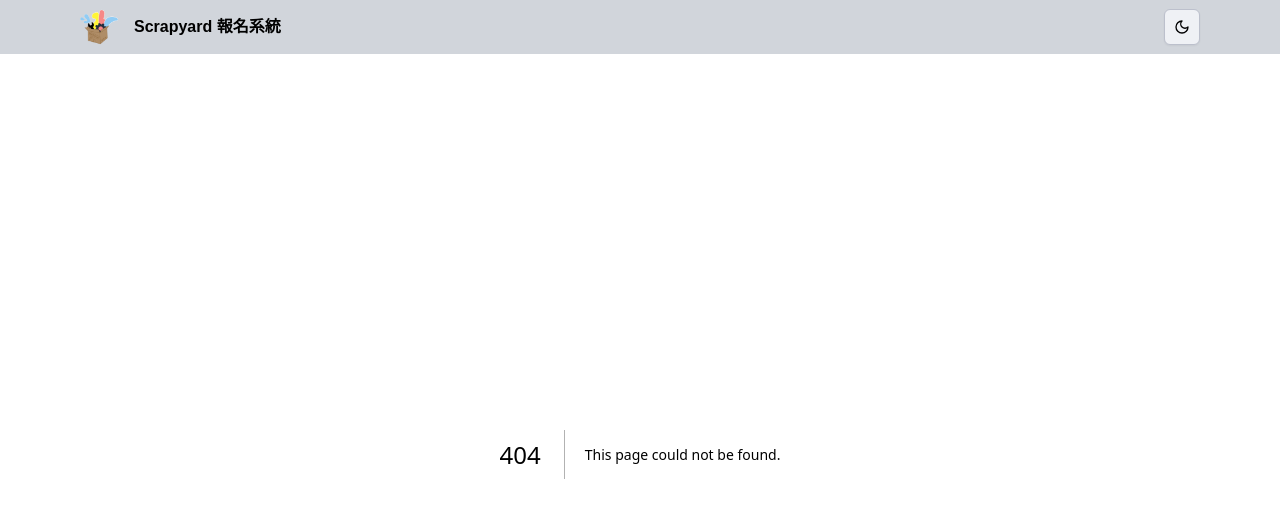
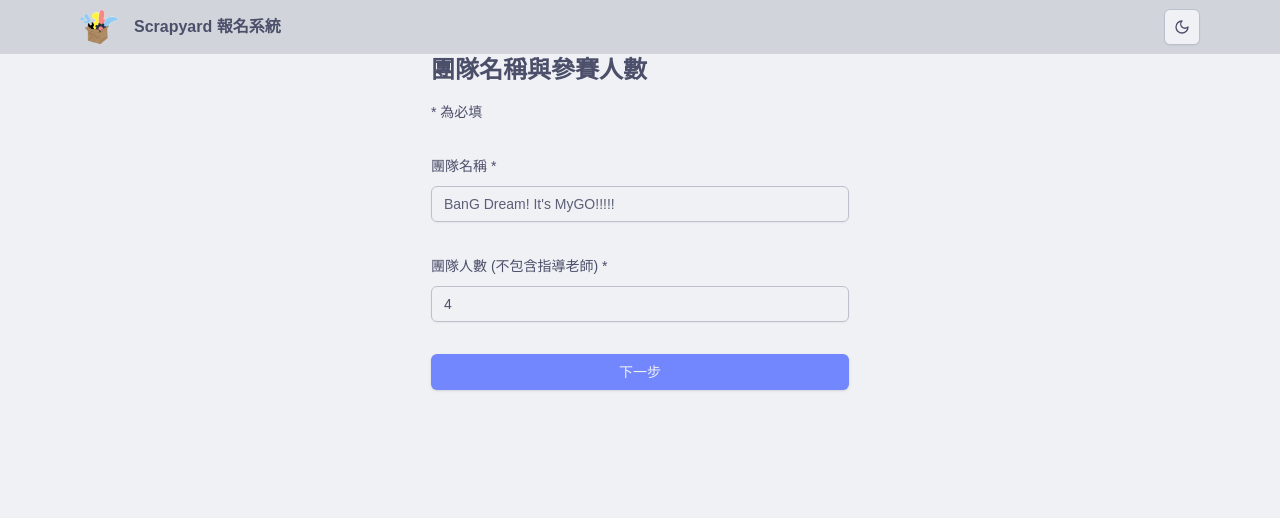
Before and after one commit to HackIt-Taiwan/scrapyard-event-system, a Next.js app: page /apply/steps/1 in a window 1280 px wide. Before the commit this address had no page. Shown: the top 518 px of the page. Built offline with nearby package versions, Linux system fonts and the light colour scheme.

Commit message:
feat: update path from signup to apply & update the frontend struct (plan it without context) & update data type

```diff
--- a/package.json
+++ b/package.json
@@ -32,6 +32,7 @@
     "react-signature-canvas": "^1.0.7",
     "tailwind-merge": "^2.6.0",
     "tailwindcss-animate": "^1.0.7",
+    "taiwan-id-validator": "^1.5.0",
     "zod": "^3.24.1"
   },
   "devDependencies": {
--- a/src/app/signup/steps/1/page.tsx
+++ b/src/app/apply/steps/1/page.tsx
@@ -11,25 +11,23 @@
 import { useRouter } from "next/navigation";
 import { useForm } from "react-hook-form";
 import { zodResolver } from "@hookform/resolvers/zod";
-import { useMultistepFormContext } from "@/app/signup/context";
-import { type signUpData, signUpDataSchema } from "@/app/signup/types";
+import { type teamData, teamDataSchema } from "@/app/apply/types";
 import { AnimatePresence } from "motion/react";
 import { Input } from "@/components/ui/input";
 import { Button } from "@/components/ui/button";
 import { useEffect, useState } from "react";
 import { motion } from "motion/react";
-import { ScrollArea } from "@/components/ui/scroll-area";
 
-export default function stepPage() {
+export default function StepPage() {
   const router = useRouter();
   const [show, setShow] = useState(true);
 
-  const { formData, updateFormData } = useMultistepFormContext();
-  const form = useForm({
-    resolver: zodResolver(
-      signUpDataSchema.pick({ name: true, teamMemberCount: true }),
-    ),
-    defaultValues: { name: formData.name, teamMemberCount: 4 },
+  const form = useForm<teamData>({
+    resolver: zodResolver(teamDataSchema),
+    defaultValues: {
+      name: "",
+      teamSize: 4,
+    },
   });
 
   // Prefetch next page
@@ -37,26 +35,44 @@
     router.prefetch("/signup/steps/2");
   }, [router]);
 
-  const onSubmit = (data: Partial<signUpData>) => {
-    localStorage.setItem("signup-form-last-page", "1");
-    updateFormData(data);
-    setShow(false);
+  const onSubmit = async (data: teamData) => {
+    try {
+      const response = await fetch("/api/apply/team", {
+        method: "POST",
+        headers: {
+          "Content-Type": "application/json",
+        },
+        body: JSON.stringify(data),
+      });
+
+      if (!response.ok) {
+        const errorMessage = await response.text();
+        throw new Error(`Failed to submit team data: ${errorMessage}`);
+      }
+
+      const result = await response.json();
+      console.log("Team data submitted successfully:", result);
+
+      setShow(false);
+      setTimeout(() => {
+        router.push("/signup/steps/2");
+      }, 300);
+    } catch (error) {
+      console.error("Error submitting team data:", error);
+    }
   };
 
   return (
-    <AnimatePresence onExitComplete={() => router.push("/signup/steps/2/")}>
+    <AnimatePresence>
       {show && (
         <motion.div
-          initial={{ opacity: 0, scale: 0.5 }}
+          initial={{ opacity: 0, scale: 0.9 }}
           animate={{ opacity: 1, scale: 1 }}
-          exit={{ x: -300, opacity: 0 }}
-          transition={{
-            type: "spring",
-            scale: { type: "spring", visualDuration: 0.4, bounce: 0 },
-          }}
+          exit={{ opacity: 0, x: -100 }}
+          transition={{ type: "spring", stiffness: 200, damping: 20 }}
           className="w-full"
         >
-          <div className="h-[800px] max-w-[450px] px-4 overflow-y-scroll no-scrollbar mx-auto flex flex-col place-items-center">
+          <div className="h-[800px] max-w-[450px] px-4 overflow-y-auto mx-auto flex flex-col place-items-center">
             <Form {...form}>
               <form
                 onSubmit={form.handleSubmit(onSubmit)}
@@ -66,33 +82,18 @@
                   團隊名稱與參賽人數
                 </label>
                 <p className="!mt-4 !mb-2 text-sm">* 為必填</p>
+
+                {/* 團隊名稱 */}
                 <FormField
                   control={form.control}
-                  name="name.en"
+                  name="name"
                   render={({ field }) => (
                     <FormItem>
-                      <FormLabel>英文團隊名稱 *</FormLabel>
+                      <FormLabel>團隊名稱 *</FormLabel>
                       <FormControl>
                         <Input
                           placeholder="BanG Dream! It's MyGO!!!!!"
-                          required={true}
-                          {...field}
-                        />
-                      </FormControl>
-                      <FormMessage />
-                    </FormItem>
-                  )}
-                />
-                <FormField
-                  control={form.control}
-                  name="name.zh"
-                  render={({ field }) => (
-                    <FormItem>
-                      <FormLabel>中文團隊名稱 *</FormLabel>
-                      <FormControl>
-                        <Input
-                          placeholder="要跟我組一輩子的樂團嗎"
-                          required={true}
+                          required
                           {...field}
                         />
                       </FormControl>
@@ -101,23 +102,30 @@
                   )}
                 />
 
+                {/* 團隊人數 */}
                 <FormField
                   control={form.control}
-                  name="teamMemberCount"
+                  name="teamSize"
                   render={({ field }) => (
                     <FormItem>
-                      <FormLabel>團隊人數 (不包含指導老師)</FormLabel>
+                      <FormLabel>團隊人數 (不包含指導老師) *</FormLabel>
                       <FormControl>
                         <Input
                           placeholder="一個團隊可有 4 ~ 5 個人"
                           type="number"
-                          {...field}
+                          required
+                          value={field.value}
+                          onChange={(e) =>
+                            field.onChange(Number(e.target.value))
+                          }
                         />
                       </FormControl>
                       <FormMessage />
                     </FormItem>
                   )}
                 />
+
+                {/* 提交按鈕 */}
                 <Button type="submit" className="w-full">
                   下一步
                 </Button>
--- a/src/app/signup/steps/2/page.tsx
+++ b/src/app/apply/steps/2/page.tsx
@@ -20,18 +20,17 @@
 import { useRouter } from "next/navigation";
 import { useForm } from "react-hook-form";
 import { zodResolver } from "@hookform/resolvers/zod";
-import { useMultistepFormContext } from "@/app/signup/context";
 import {
-  type signUpData,
-  signUpDataSchema,
+  type memberData,
+  memberDataSchema,
   tShirtSizes,
-} from "@/app/signup/types";
+} from "@/app/apply/types";
 import { AnimatePresence } from "motion/react";
 import { Input } from "@/components/ui/input";
 import { Button } from "@/components/ui/button";
 import { useEffect, useRef, useState } from "react";
 import { motion } from "motion/react";
-import { grades } from "@/app/signup/types";
+import { grades } from "@/app/apply/types";
 import {
   Popover,
   PopoverContent,
@@ -76,21 +75,13 @@
     console.log(signature);
   }, [signature, setShow]);
 
-  const { formData, updateFormData } = useMultistepFormContext();
   const form = useForm({
-    resolver: zodResolver(
-      signUpDataSchema.pick({
-        teamLeader: true,
-      }),
-    ),
-    defaultValues: {
-      teamLeader: formData.teamLeader,
-    },
+    resolver: zodResolver(memberDataSchema),
   });
 
-  const onSubmit = (data: Partial<signUpData>) => {
+  // TODO: need to const the type
+  const onSubmit = () => {
     localStorage.setItem("signup-form-last-page", "2");
-    updateFormData(data);
     setShow(false);
     router.push("/signup/steps/3/");
   };
--- /dev/null
+++ b/src/app/apply/steps/3/page.tsx
@@ -0,0 +1,4 @@
+"use client";
+
+// I plan this page should be like:
+// https://discord.com/channels/1292485994565865532/1325139048540668006/1333475201610158154
--- a/src/app/signup/steps/3/page.tsx
+++ b/src/app/apply/steps/4/page.tsx
@@ -1,8 +1,9 @@
 "use client";
 
+// FIXME: still need to update to fix some issue
 import { useRouter } from "next/navigation";
-import { useMultistepFormContext } from "@/app/signup/context";
-import { type signUpData } from "@/app/signup/types";
+import { useMultistepFormContext } from "@/app/apply/context";
+import { type signUpData } from "@/app/apply/types";
 import { AnimatePresence } from "motion/react";
 import { Button } from "@/components/ui/button";
 import { useState } from "react";
--- /dev/null
+++ b/src/app/apply/types.tsx
@@ -0,0 +1,66 @@
+import { z } from "zod";
+import taiwanIdValidator from "taiwan-id-validator";
+
+export const grades = ["高中一年級", "高中二年級", "高中三年級"] as const;
+
+export const tShirtSizes = ["S", "M", "L", "XL"] as const;
+
+export const teamDataSchema = z.object({
+  name:  z.string().max(36, "團隊名字不能超過 36 個字元"),
+  teamSize: z
+    .number()
+    .max(5, "團隊不能超過五個人")
+    .min(4, "團隊不能小於四個人"),
+});
+
+export const memberDataSchema = z.object({
+  name: z.object({
+    en: z.string().max(36, "你的名字似乎有點太長了，最多只能 36 個字"),
+    zh: z.string().max(4, "你的名字似乎有點太長了，最多只能 4 個字"),
+  }),
+  grade: z.enum(grades),
+  school: z.string().max(30, "這個學校名字太長了"),
+  telephone: z
+    .string()
+    .max(10, "你的電話號碼似乎有點長")
+    .min(7, "你的電話號碼似乎有點短"),
+  email: z.string().email({ message: "這不是一個正確的電子郵件" }),
+  emergencyContact: z.object({
+    name: z.string().max(4, "你的名字似乎有點太長了，最多只能 4 個字"),
+    telephone: z
+      .string()
+      .max(10, "你的電話號碼似乎有點長")
+      .min(7, "你的電話號碼似乎有點短"),
+    ID: z
+      .string()
+      .refine(
+        (id) => taiwanIdValidator.isNationalIdentificationNumberValid(id),
+        {
+          message: "你的身份證似乎不太正確",
+        }
+      ),
+  }),
+  diet: z.string().optional(),
+  specialNeeds: z.string().optional(),
+  insurance: z.object({
+    ID: z
+      .string()
+      .refine(
+        (id) => taiwanIdValidator.isNationalIdentificationNumberValid(id),
+        {
+          message: "你的身份證似乎不太正確",
+        }
+      ),
+    birthday: z.preprocess((k) => {
+      if (typeof k === "string" || k instanceof Date) {
+        return new Date(k);
+      }
+    }, z.date()),
+    address: z.string(),
+  }),
+  tShirtSize: z.enum(tShirtSizes),
+  // TODO: Add files upload schema
+});
+
+export type teamData = z.infer<typeof teamDataSchema>;
+export type memberData = z.infer<typeof memberDataSchema>;
--- a/src/app/signup/context.tsx
+++ /dev/null
@@ -1,87 +0,0 @@
-import { signUpData } from "./types";
-import { createContext, useContext, useState, type ReactNode } from "react";
-
-// Ref: https://github.com/63r6o/shadcn-nextjs-multistep-form-example
-
-interface MultistepFormContextType {
-  formData: signUpData;
-  updateFormData: (data: Partial<signUpData>) => void;
-  clearFormData: () => void;
-}
-
-const MultistepFormContext = createContext<
-  MultistepFormContextType | undefined
->(undefined);
-
-const STORAGE_KEY = "signup-form-data";
-
-export default function MultistepFormContextProvider({
-  children,
-}: {
-  children: ReactNode;
-}) {
-  const initialFormData: signUpData = {
-    name: {
-      en: "",
-      zh: "",
-    },
-    teamMemberCount: 4,
-    teamLeader: {
-      name: {
-        en: "",
-        zh: "",
-      },
-      grade: "高中一年級",
-      school: "",
-      telephone: "",
-      email: "",
-      emergencyContact: {
-        name: "",
-        telephone: "",
-        ID: "",
-      },
-      diet: "",
-      specialNeeds: "",
-      insurance: {
-        ID: "",
-        birthday: new Date("2009-01-01T00:00:00.000Z"),
-        address: "",
-      },
-      tShirtSize: "M",
-    },
-  };
-
-  const [formData, setFormData] = useState<signUpData>(() => {
-    const saved = localStorage.getItem(STORAGE_KEY);
-    return saved ? JSON.parse(saved) : initialFormData;
-  });
-
-  const updateFormData = (data: Partial<signUpData>) => {
-    const updatedData = { ...formData, ...data };
-    localStorage.setItem(STORAGE_KEY, JSON.stringify(updatedData));
-    setFormData(updatedData);
-  };
-
-  const clearFormData = () => {
-    setFormData(initialFormData);
-    localStorage.removeItem(STORAGE_KEY);
-  };
-
-  return (
-    <MultistepFormContext.Provider
-      value={{ formData, updateFormData, clearFormData }}
-    >
-      {children}
-    </MultistepFormContext.Provider>
-  );
-}
-
-export function useMultistepFormContext() {
-  const context = useContext(MultistepFormContext);
-  if (context === undefined) {
-    throw new Error(
-      "useMultistepFormContext must be used within a MultistepFormContextProvider",
-    );
-  }
-  return context;
-}
--- a/src/app/signup/layout.tsx
+++ /dev/null
@@ -1,16 +0,0 @@
-"use client";
-import dynamic from "next/dynamic";
-
-const MultistepFormContextProvider = dynamic(() => import("./context"), {
-  ssr: false,
-});
-
-export default function Layout({
-  children,
-}: Readonly<{
-  children: React.ReactNode;
-}>) {
-  return (
-    <MultistepFormContextProvider>{children}</MultistepFormContextProvider>
-  );
-}
--- a/src/app/signup/types.tsx
+++ /dev/null
@@ -1,57 +0,0 @@
-import { z } from "zod";
-
-export const grades = ["高中一年級", "高中二年級", "高中三年級"] as const;
-
-export const tShirtSizes = ["S", "M", "L", "XL"] as const;
-
-export const signUpDataSchema = z.object({
-  name: z.object({
-    en: z.string().max(36, "團隊英文名字不能超過 36 個字元"),
-    zh: z.string().max(36, "團隊中文名字不能超過 36 個字元"),
-  }),
-  teamMemberCount: z
-    .number()
-    .max(5, "團隊不能超過五個人")
-    .min(4, "團隊不能小於四個人"),
-  teamLeader: z.object({
-    name: z.object({
-      en: z.string().max(36, "你的名字似乎有點太長了，最多只能 36 個字"),
-      zh: z.string().max(4, "你的名字似乎有點太長了，最多只能 4 個字"),
-    }),
-    grade: z.enum(grades),
-    school: z.string().max(30, "這個學校名字太長了"),
-    telephone: z
-      .string()
-      .max(10, "你的電話號碼似乎有點長")
-      .min(7, "你的電話號碼似乎有點短"),
-    email: z.string().email({ message: "這不是一個正確的電子郵件" }),
-    emergencyContact: z.object({
-      name: z.string().max(4, "你的名字似乎有點太長了，最多只能 4 個字"),
-      telephone: z
-        .string()
-        .max(10, "你的電話號碼似乎有點長")
-        .min(7, "你的電話號碼似乎有點短"),
-      ID: z.string().length(10, "身分證字號必為 10 碼"),
-    }),
-    diet: z.string().optional(),
-    specialNeeds: z.string().optional(),
-    insurance: z.object({
-      ID: z.string().length(10, "身分證字號必為 10 碼"),
-      birthday: z.preprocess((k) => {
-        if (typeof k === "string" || k instanceof Date) {
-          return new Date(k);
-        }
-      }, z.date()),
-      address: z.string(),
-    }),
-    tShirtSize: z.enum(tShirtSizes),
-  }),
-  // TODO: Add files upload schema
-});
-
-export type signUpData = z.infer<typeof signUpDataSchema>;
-
-export interface signUpContextProps {
-  propertyForm: signUpData | null;
-  updatePropertyForm: (property: Partial<signUpData>) => void;
-}
```
Also changed, not shown: src/app/apply/page.tsx (renamed from src/app/signup/page.tsx), 1 other file (tests, documents, lock files or other folders).
